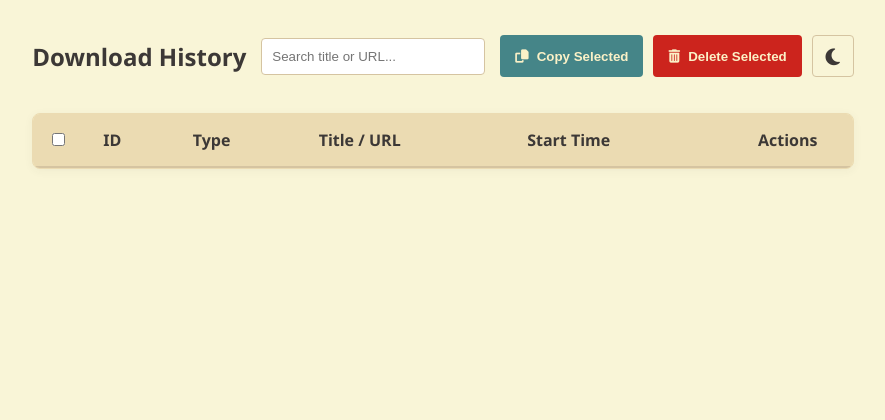
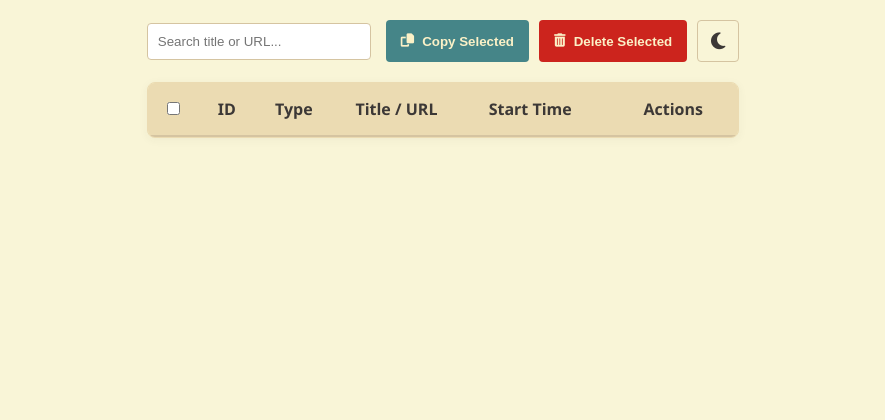
Before and after one commit to Zen-Path/flexycon, a Python web app: template dotfiles/src/scripts/media_server/templates/dashboard.html in a window 1280 px wide. Shown: the top 420 px of the page, without its empty margins (197-1082 px from the left). Run offline with Jinja, Linux system fonts and the light colour scheme; the template is opened without the code that fills it, so the values that code supplies are empty.

Commit message:
refactor(media): remove header title from frontend

```diff
--- a/dotfiles/src/scripts/media_server/static/css/dashboard.css
+++ b/dotfiles/src/scripts/media_server/static/css/dashboard.css
@@ -16,7 +16,6 @@
 .search-container {
     position: relative;
     flex-grow: 1;
-    max-width: 400px;
 }
 
 #searchInput {
--- a/dotfiles/src/scripts/media_server/templates/dashboard.html
+++ b/dotfiles/src/scripts/media_server/templates/dashboard.html
@@ -6,9 +6,6 @@ extra_css %}
 {% endblock %} {% block content %}
 
 <div class="header-row">
-    <h2>Download History</h2>
-
-    <!-- Search with X button -->
     <div class="search-container">
         <input
             type="text"
```
